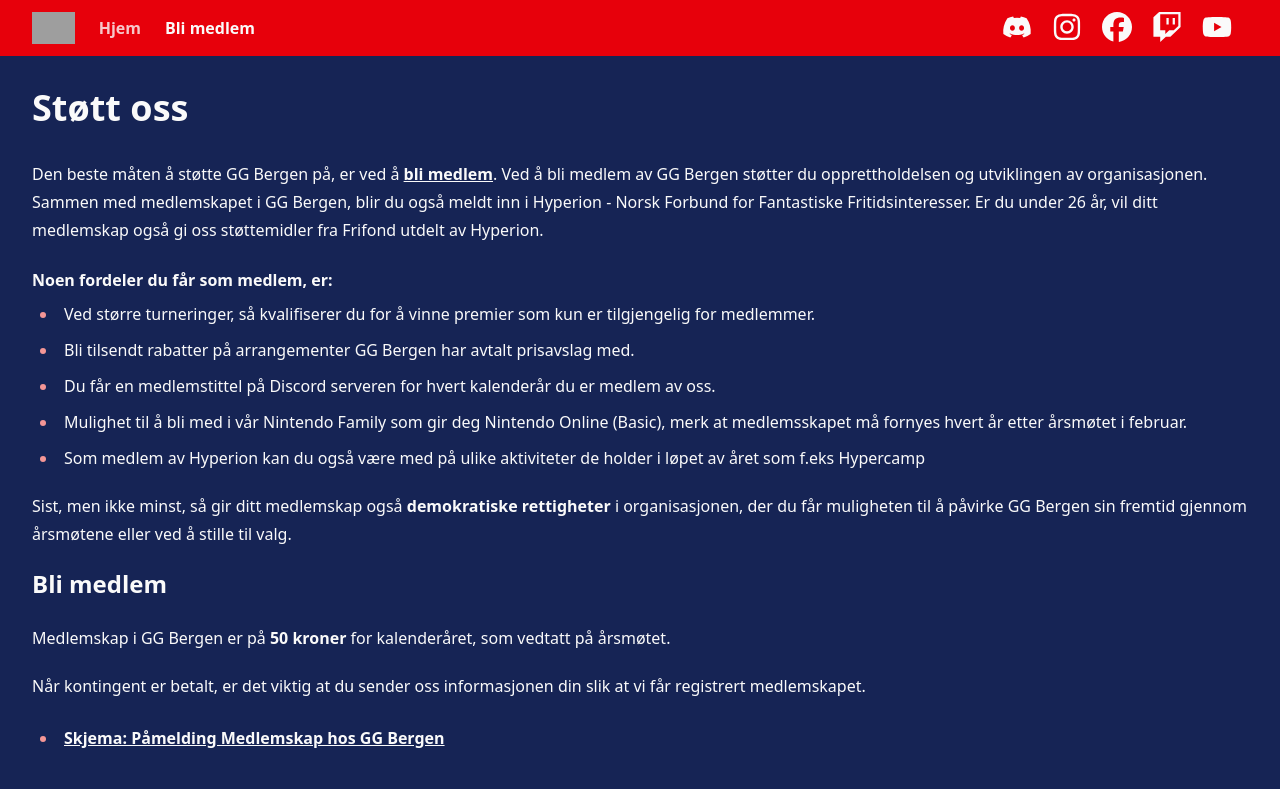
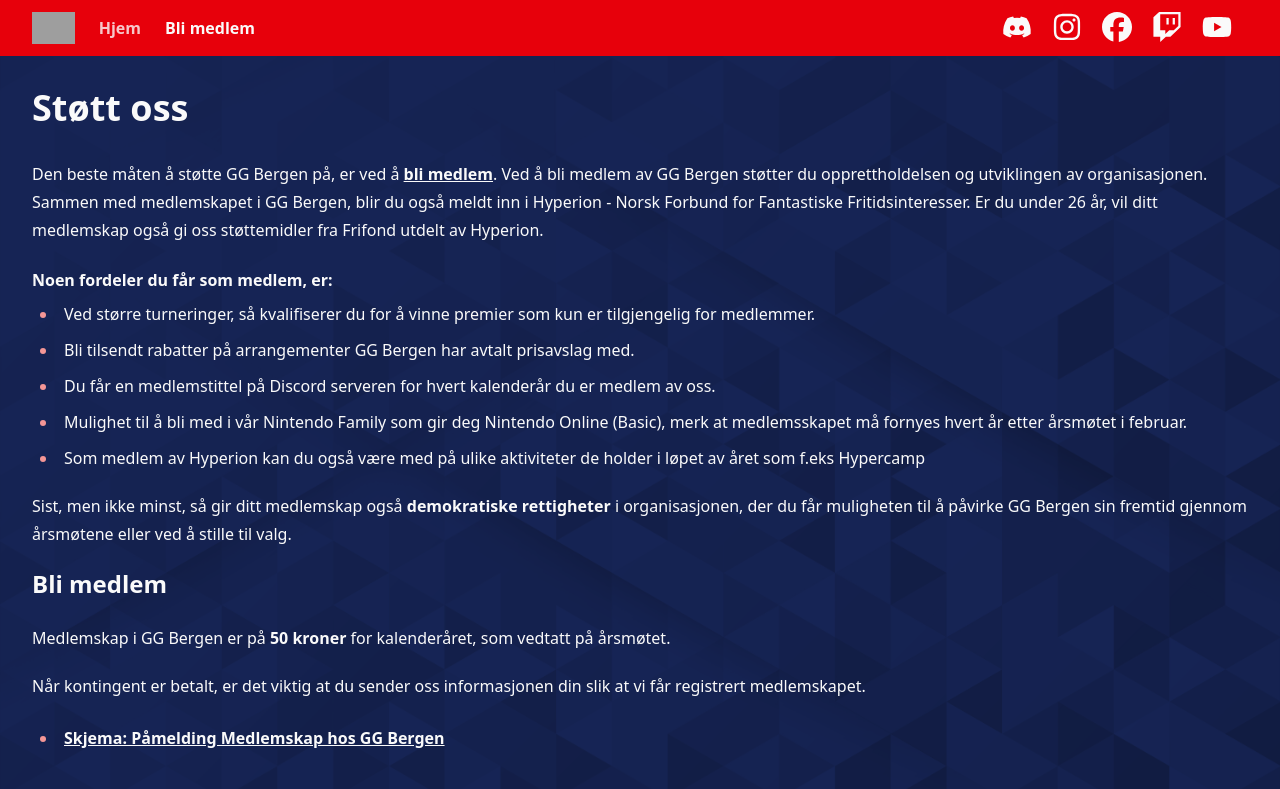
Before and after one commit to ggbergen/ggbergen.github.io, a Next.js app: page /bli-medlem in a window 1280 px wide. Shown: the top 789 px of the page. Built offline with nearby package versions, Linux system fonts and the light colour scheme; grey boxes are pictures that could not be loaded.

Commit message:
Background texture

```diff
--- a/src/pages/_app.tsx
+++ b/src/pages/_app.tsx
@@ -21,7 +21,7 @@
       <Head>
         <title>{title}</title>
       </Head>
-      <div className="bg-background flex min-h-screen flex-col">
+      <div className="bg-background flex min-h-screen flex-col bg-global bg-cover bg-fixed bg-blend-multiply">
         <GGHeader title={subTitle} />
         <main className="container flex-1">
           <Component {...pageProps} />
--- a/tailwind.config.js
+++ b/tailwind.config.js
@@ -13,6 +13,9 @@
       vippscard: '20rem',
     },
     extend: {
+      backgroundImage: {
+        global: 'url("/geometric.jpg")'
+      },
       borderRadius: {
         lg: 'var(--radius)',
         md: 'calc(var(--radius) - 2px)',
```
Also changed, not shown: public/geometric.jpg (added).
